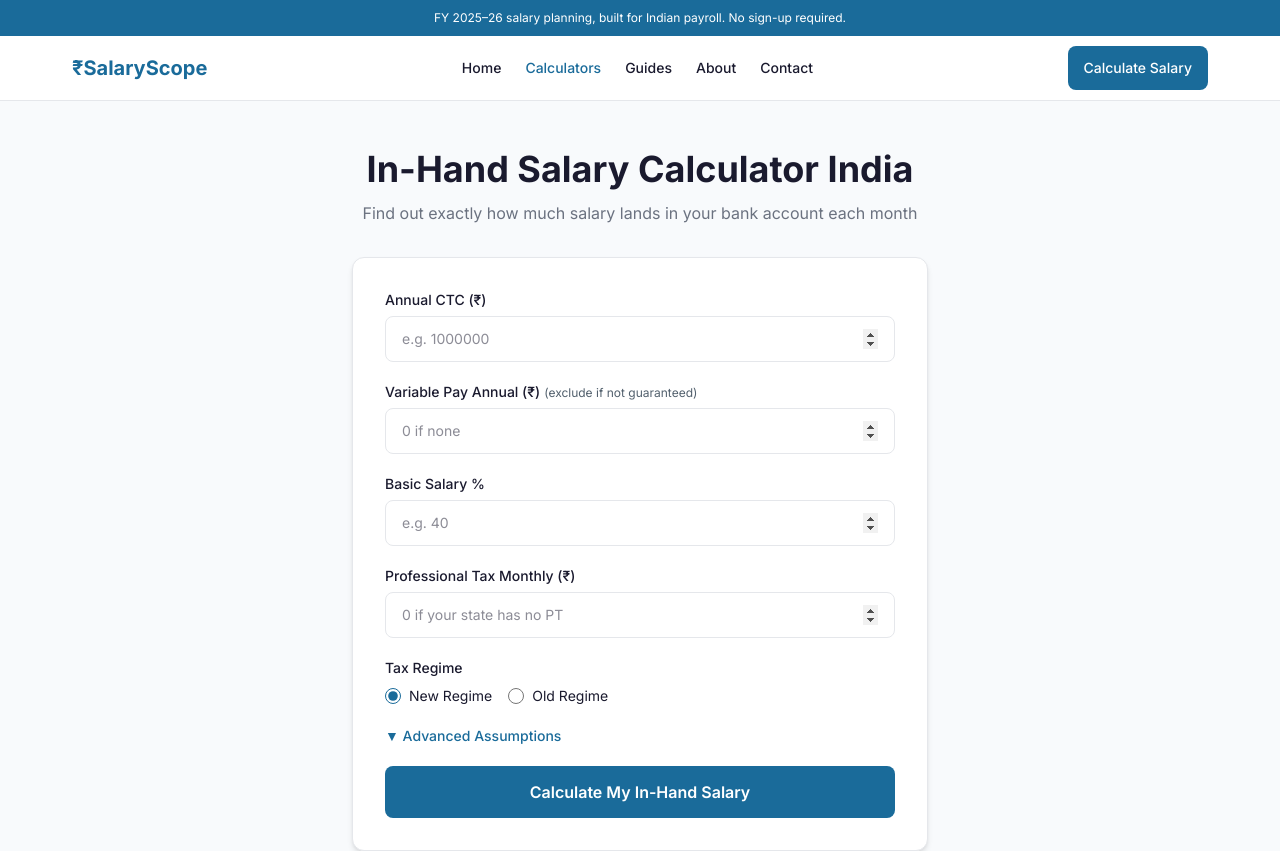
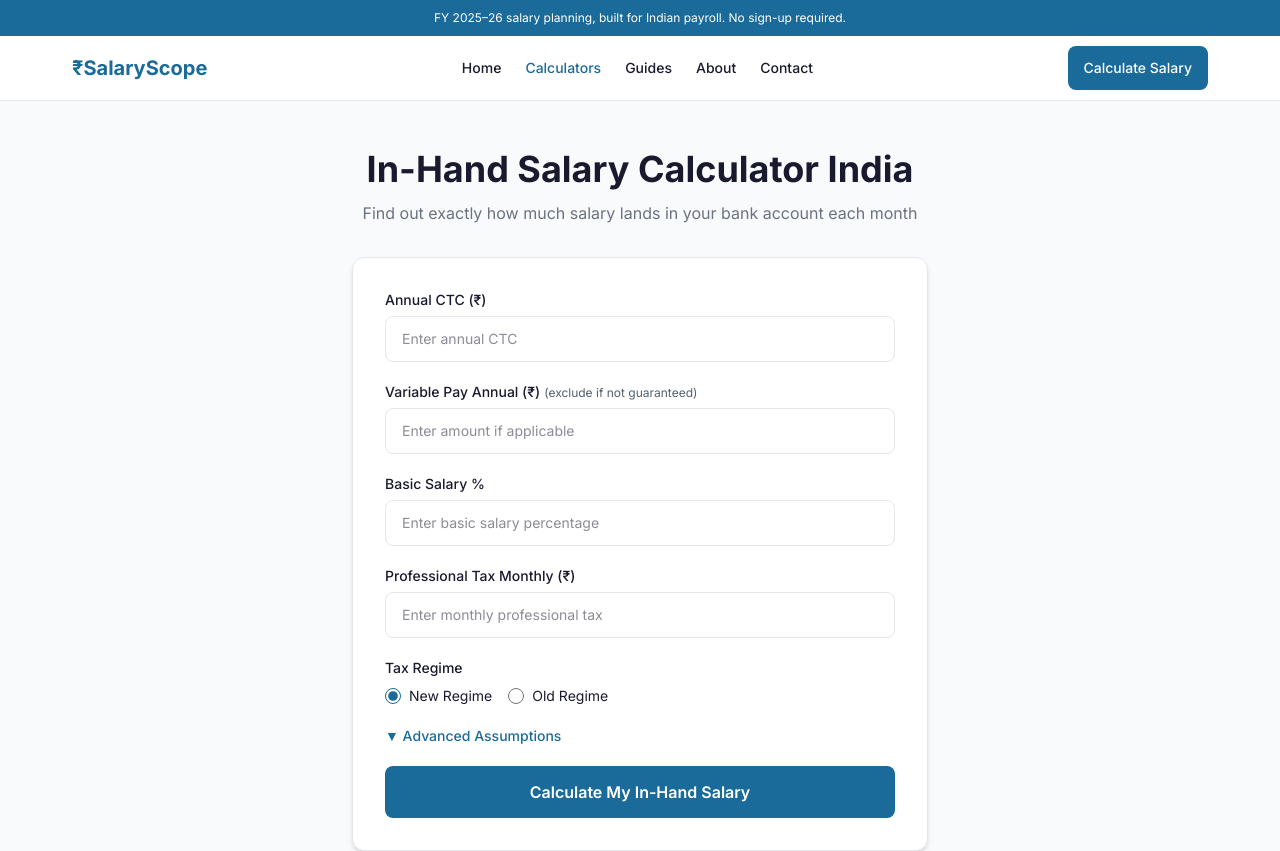
Before and after one commit to JATINV11RAM/salaryscope01, a Next.js app: page /in-hand-salary-calculator in a window 1280 px wide. Shown: the top 851 px of the page. Built offline with nearby package versions, Linux system fonts and the light colour scheme.

Commit message:
feat: update focus styles and input placeholders in InHandCalculator
Co-authored-by: JATINV11RAM <223226099+JATINV11RAM@users.noreply.github.com>

```diff
--- a/app/globals.css
+++ b/app/globals.css
@@ -25,6 +25,6 @@
 html { scroll-behavior: smooth; background: var(--color-background); }
 body { background: var(--color-background); color: var(--color-foreground); font-family: var(--font-inter), sans-serif; min-width: 375px; }
 .container-site { max-width: 1200px; margin: 0 auto; padding: 0 1.25rem; }
-:focus-visible { outline: 3px solid color-mix(in srgb, var(--color-accent) 70%, white); outline-offset: 3px; }
-input[type="number"]::-webkit-inner-spin-button, input[type="number"]::-webkit-outer-spin-button { opacity: 1; }
+:focus-visible { outline: 2px solid color-mix(in srgb, var(--color-primary) 55%, white); outline-offset: 2px; }
+input[type="number"]::-webkit-inner-spin-button, input[type="number"]::-webkit-outer-spin-button { appearance: none; margin: 0; }\ninput[type="number"] { appearance: textfield; -moz-appearance: textfield; }
 @media (min-width: 768px) { .container-site { padding: 0 2rem; } }
--- a/components/InHandCalculator.tsx
+++ b/components/InHandCalculator.tsx
@@ -35,7 +35,7 @@ export default function InHandCalculator() {
   }
 
   const inputClass =
-    "w-full rounded-lg px-4 py-3 text-sm border focus:outline-none focus:ring-2 focus:ring-blue-300";
+    "w-full rounded-lg px-4 py-3 text-sm border focus:outline-none focus:ring-0";
   const inputStyle = {
     border: "1px solid #E5E7EB",
     color: "#1A1A2E",
@@ -57,7 +57,7 @@ export default function InHandCalculator() {
             type="number"
             className={inputClass}
             style={inputStyle}
-            placeholder="e.g. 1000000"
+            placeholder="Enter annual CTC"
             value={inputs.annualCTC || ""}
             onChange={(e) => handleChange("annualCTC", Number(e.target.value))}
           />
@@ -73,7 +73,7 @@ export default function InHandCalculator() {
             type="number"
             className={inputClass}
             style={inputStyle}
-            placeholder="0 if none"
+            placeholder="Enter amount if applicable"
             value={inputs.variablePay || ""}
             onChange={(e) => handleChange("variablePay", Number(e.target.value))}
           />
@@ -88,7 +88,7 @@ export default function InHandCalculator() {
             type="number"
             className={inputClass}
             style={inputStyle}
-            placeholder="e.g. 40"
+            placeholder="Enter basic salary percentage"
             value={inputs.basicPercent || ""}
             onChange={(e) => handleChange("basicPercent", Number(e.target.value))}
           />
@@ -103,7 +103,7 @@ export default function InHandCalculator() {
             type="number"
             className={inputClass}
             style={inputStyle}
-            placeholder="0 if your state has no PT"
+            placeholder="Enter monthly professional tax"
             value={inputs.professionalTaxMonthly || ""}
             onChange={(e) => handleChange("professionalTaxMonthly", Number(e.target.value))}
           />
@@ -156,7 +156,7 @@ export default function InHandCalculator() {
                 type="number"
                 className={inputClass}
                 style={{ ...inputStyle, backgroundColor: "#fff" }}
-                placeholder="0"
+                placeholder="Enter amount"
                 value={inputs.hraMonthly || ""}
                 onChange={(e) => handleChange("hraMonthly", Number(e.target.value))}
               />
@@ -169,7 +169,7 @@ export default function InHandCalculator() {
                 type="number"
                 className={inputClass}
                 style={{ ...inputStyle, backgroundColor: "#fff" }}
-                placeholder="0"
+                placeholder="Enter amount"
                 value={inputs.rentPaidMonthly || ""}
                 onChange={(e) => handleChange("rentPaidMonthly", Number(e.target.value))}
               />
@@ -184,7 +184,7 @@ export default function InHandCalculator() {
                     type="number"
                     className={inputClass}
                     style={{ ...inputStyle, backgroundColor: "#fff" }}
-                    placeholder="0"
+                    placeholder="Enter amount"
                     max={150000}
                     value={inputs.deduction80C || ""}
                     onChange={(e) => handleChange("deduction80C", Number(e.target.value))}
@@ -198,7 +198,7 @@ export default function InHandCalculator() {
                     type="number"
                     className={inputClass}
                     style={{ ...inputStyle, backgroundColor: "#fff" }}
-                    placeholder="0"
+                    placeholder="Enter amount"
                     max={25000}
                     value={inputs.deduction80D || ""}
                     onChange={(e) => handleChange("deduction80D", Number(e.target.value))}
```
